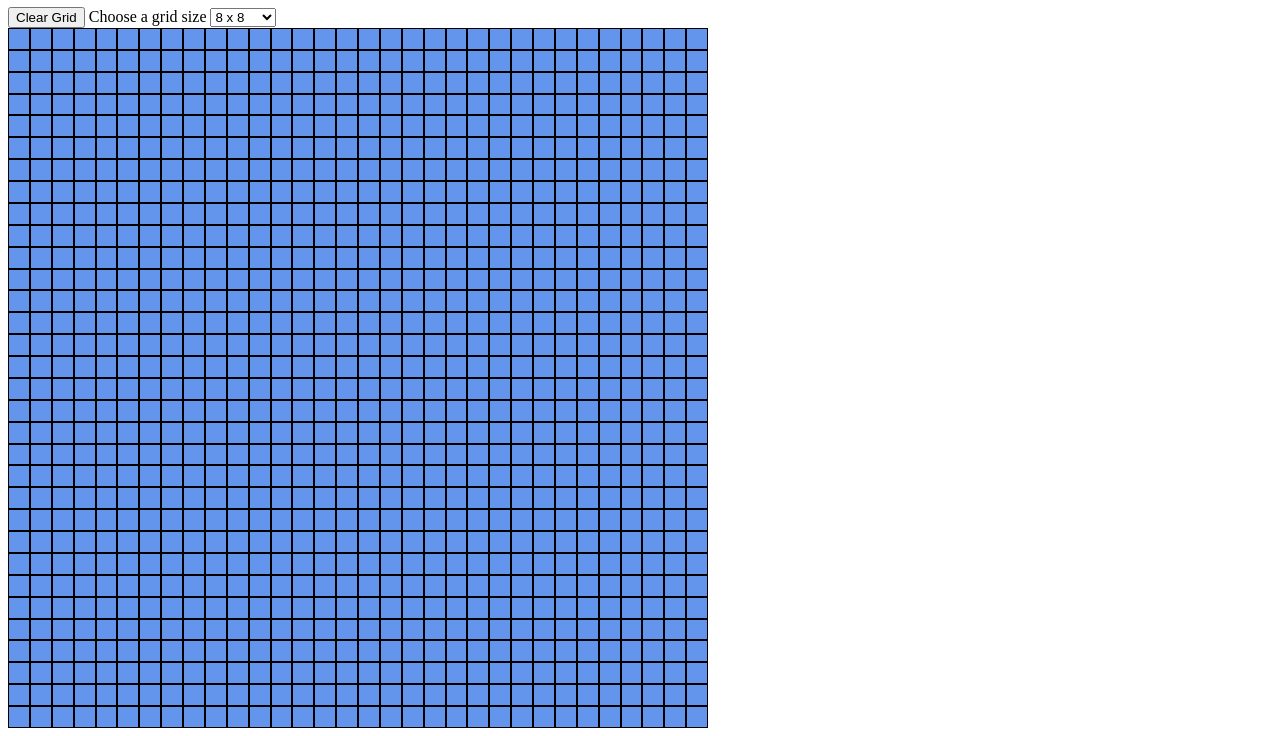
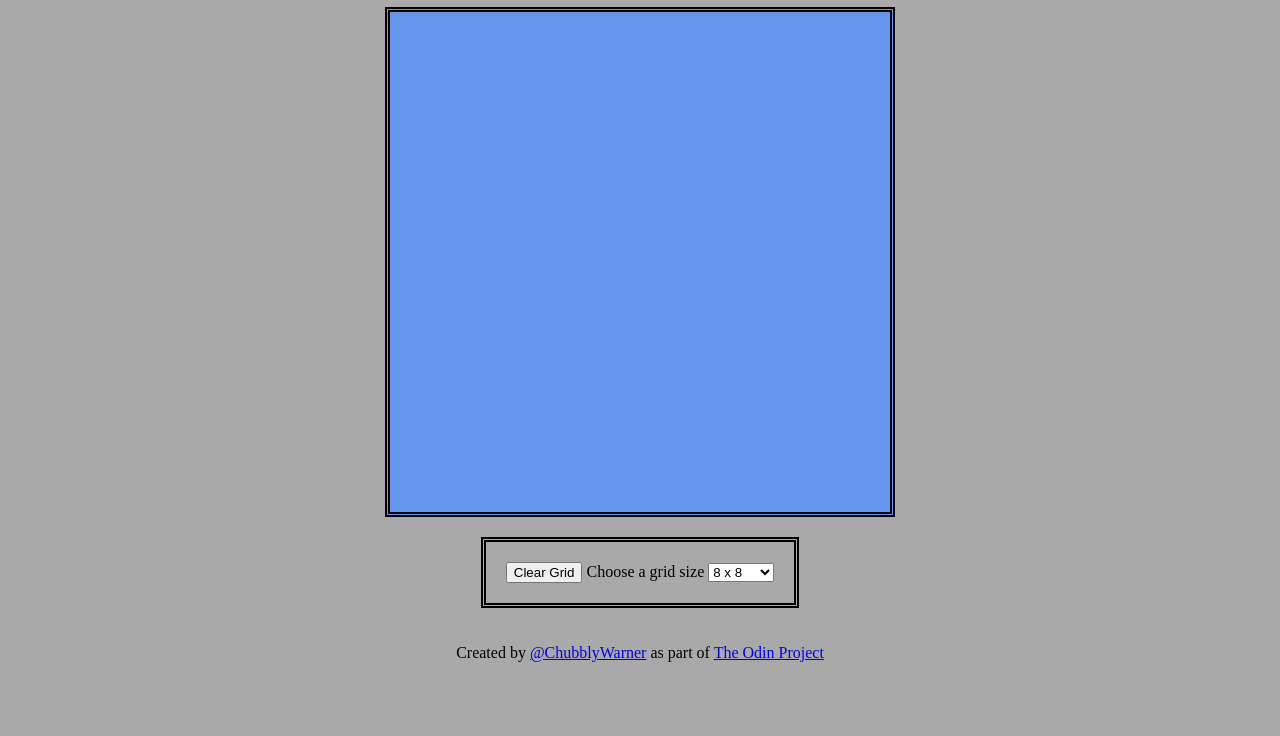
Before and after one commit to Foozer/Etch-a-Sketch, a plain HTML site: page index.html in a window 1280 px wide. Shown: the part 73-809 px from the top of the page. Drawn offline with Linux system fonts and the light colour scheme.

Commit message:
made the website a little nicer using flex to align things in a column and center.

```diff
--- a/index.html
+++ b/index.html
@@ -6,7 +6,12 @@
         <title>Etch-a-Sketch</title>
     </head>
     <body>
+        <div id="title">
             <h1>Etch-a-Sketch</h1>
+        </div>
+        <div id="main-space">
+            <div id="draw-space"></div>
+
             <div id="options">
                 <button id="clear">Clear Grid</button>
                 <label for="grid-size">Choose a grid size</label>
@@ -16,10 +21,12 @@
                     <option value="32">32 x 32</option>
                     <option value="64">64 x 64</option>
                 </select>
+            </div>
 
+            <div id="details">
+                <p>Created by <a href="https://twitter.com/ChubblyWarner">@ChubblyWarner</a>
+                as part of <a href="https://www.theodinproject.com/">The Odin Project</a></p>
             </div>
-        <div id="draw-space">
-
         </div>
         <script src="scripts/main.js"></script>
     </body>
--- a/scripts/main.js
+++ b/scripts/main.js
@@ -1,11 +1,11 @@
 let gridSizeX = 32;
 let gridSizeY = 32;
-const drawGridSize = 700;
+const drawGridSize = 500;
 const container = document.getElementById("draw-space");
 let cellItem = document.getElementsByClassName('grid-item');
 const clearButton = document.getElementById("clear");
 const sizeSelect = document.getElementById("grid-size");
-let color = 'black';
+let defaultColor = 'black';
 let squareSize = drawGridSize/gridSizeX;
 let drawGridSizeY = squareSize*gridSizeY;
 
@@ -21,7 +21,7 @@ function makeRows(cols, rows) {
     let cell = document.createElement("div");
     container.appendChild(cell).className = "grid-item";
   };
-  paint();
+  paint(defaultColor);
 };
 
 makeRows(gridSizeX, gridSizeY);
@@ -32,6 +32,7 @@ function clearDrawnGrid() {
     }
 }
 
+function sizeOfGrid() {
     sizeSelect.addEventListener('change', (event)=> {
         let num = Number(event.target.value);
         clearDrawnGrid();
@@ -40,8 +41,9 @@ sizeSelect.addEventListener('change', (event)=> {
         makeRows(num, num);
 
     })
+}
 
-function paint() {
+function paint(color) {
     Array.from(cellItem).forEach(element => {
         element.addEventListener("mouseenter", function( event ) {
             event.target.style.backgroundColor = color;
@@ -59,3 +61,7 @@ function clearGrid() {
 clearButton.addEventListener('click', function() {
     clearGrid();
 });
+
+
+
+sizeOfGrid();
--- a/styles/main.css
+++ b/styles/main.css
@@ -1,10 +1,20 @@
+body {
+    background-color: darkgray;
+}
 h1 {
-    background-color: antiquewhite;
+    text-align: center;
 }
 
 :root {
     --grid-cols: 1;
     --grid-rows: 1;
+}
+
+#main-space {
+    display: flex;
+    flex-direction: column;
+    justify-content: center;
+    align-items: center;
 }
 
 #draw-space {
@@ -13,10 +23,16 @@ h1 {
 
     grid-template-columns: 1fr minmax(auto, 20%);
     background-color: cornflowerblue;
+    border: 5px double black;
 }
 
 .grid-item {
     /*padding: 10px;*/
-    border: 1px solid rgb(0, 0, 0);
+    /*border: 1px solid rgb(0, 0, 0);*/
+}
 
+#options {
+    padding: 20px;
+    margin: 20px;
+    border: 5px double black;
 }
```
Lines whose indentation alone changed are shown as unchanged.
